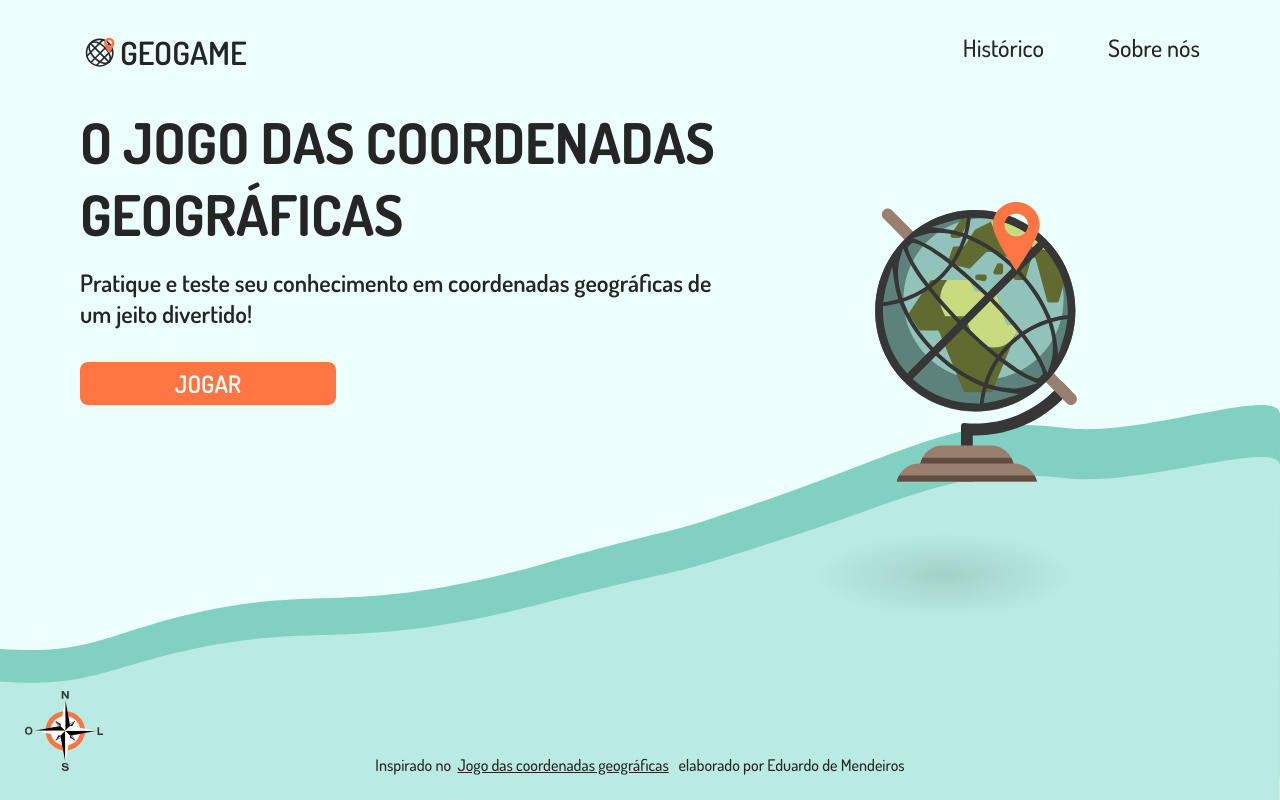
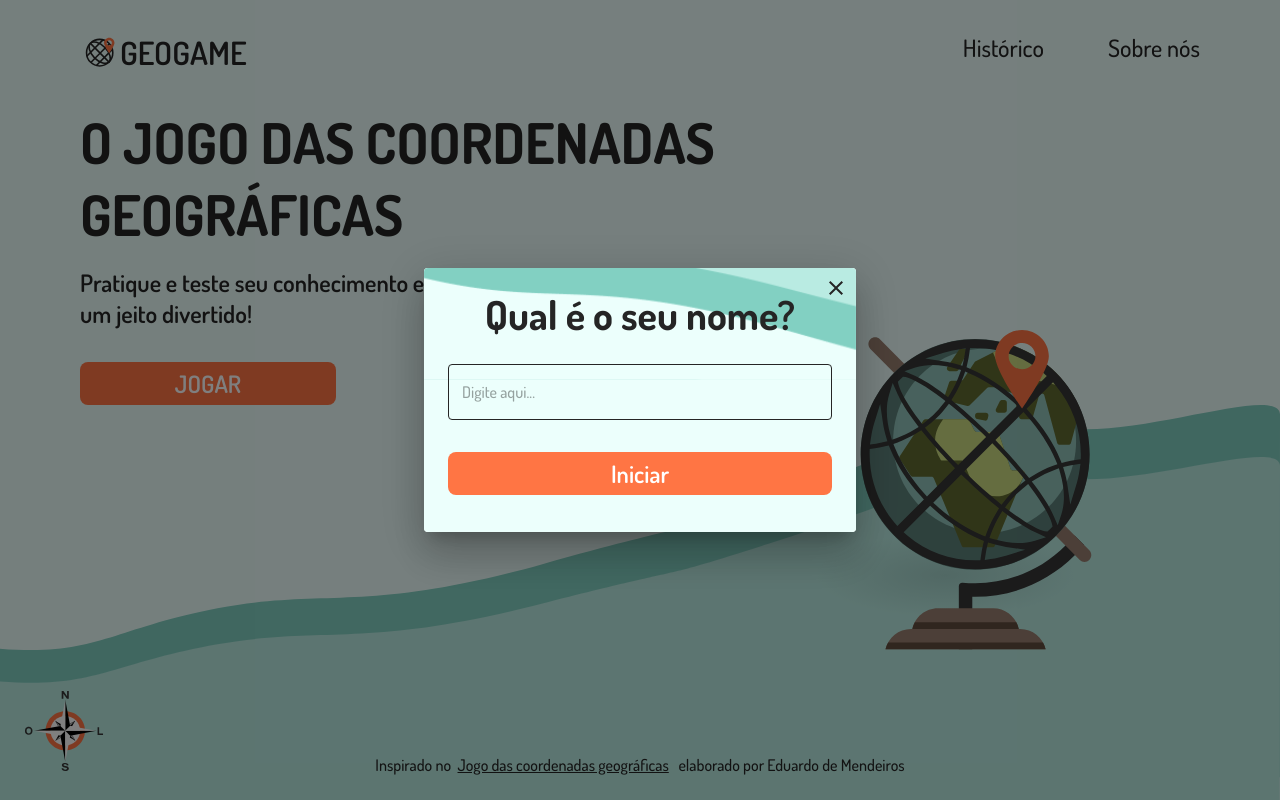
Before and after one commit to vinniciusJ/geogame-frontend, a Next.js app: page / in a window 1280 px wide. Both pictures are taken after a click on the button "JOGAR". Built offline with nearby package versions, Linux system fonts and the light colour scheme.

Commit message:
feat: added user context

```diff
--- a/package.json
+++ b/package.json
@@ -11,11 +11,13 @@
   "dependencies": {
     "@emotion/react": "^11.10.0",
     "@emotion/styled": "^11.10.0",
+    "@mui/icons-material": "^5.8.4",
     "@mui/material": "^5.9.3",
     "axios": "^0.27.2",
     "next": "12.2.3",
     "react": "18.2.0",
     "react-dom": "18.2.0",
+    "react-hook-form": "^7.34.0",
     "recoil": "^0.7.4"
   },
   "devDependencies": {
--- a/pages/_app.tsx
+++ b/pages/_app.tsx
@@ -4,14 +4,17 @@ import { CssBaseline } from '@mui/material'
 
 import Container from '../src/components/Container'
 import theme from '../src/theme'
+import { RecoilRoot } from 'recoil'
 
 function MyApp({ Component, pageProps }: AppProps) {
 	return (
 		<ThemeProvider theme={theme}>
 			<CssBaseline />
-			<Container>
-				<Component {...pageProps} />
-			</Container>
+			<RecoilRoot>
+				<Container>
+					<Component {...pageProps} />
+				</Container>
+			</RecoilRoot>
 		</ThemeProvider>
   	)
 }
--- a/pages/index.tsx
+++ b/pages/index.tsx
@@ -1,12 +1,42 @@
-import React from 'react'
+import React, { useCallback } from 'react'
 
-import { Typography, Stack, Box, Link, Grid, Button } from '@mui/material'
+import { Typography, Stack, Box, Link, Grid, Button, TextField, useTheme } from '@mui/material'
+import { Controller, useForm } from 'react-hook-form'
 
 import Header from '../src/components/Header'
 import Image from 'next/image'
 import Head from 'next/head'
+import Modal, { useModal } from '../src/components/Modal'
+import useUser from '../src/hooks/useUser'
+import { useRouter } from 'next/router'
+
+interface IUser{
+	user: string
+}
 
 const Home = () => {
+	const [ user, setUser ] = useUser()
+
+	const theme = useTheme()
+
+	const { control, handleSubmit, formState: { errors } } = useForm<IUser>({
+		defaultValues: {
+			user: ''
+		}
+	})
+
+	const router = useRouter()
+	const startGameModal = useModal()
+
+	const openStartGameModal = useCallback(() => startGameModal.current?.openModal(), [ startGameModal ])
+
+	const startGame = useCallback((data: IUser) => {
+		setUser(data.user)
+
+		router.push('/game')
+	// eslint-disable-next-line react-hooks/exhaustive-deps
+	}, [])
+
 	return (
 		<>
 			<Head>
@@ -32,18 +62,18 @@ const Home = () => {
 
 					<Grid container columns={7} spacing={4}>
 						<Grid item xs={3}>
-							<Button>Jogar</Button>
+							<Button onClick={openStartGameModal}>JOGAR</Button>
 						</Grid>
 					</Grid>
 				</Grid>
 
 				<Grid item xs={5}>
-					<Stack mt={12}>
+					<Stack mt={28}>
 						<Image
 							src='/globe.svg'
 							alt='Mapa mundi'
-							width={208}
-							height={280}
+							width={theme.spacing(40)}
+							height={theme.spacing(40)}
 						/>
 					</Stack>
 				</Grid>
@@ -85,6 +115,42 @@ const Home = () => {
 					elaborado por Eduardo de Mendeiros
 				</Typography>
 			</Stack>
+
+			<Modal ref={startGameModal}>
+				<Typography
+					textAlign='center'
+					fontSize={40}
+					fontWeight={700}
+					mb={3}
+
+				>
+					Qual é o seu nome?
+				</Typography>
+
+				<form onSubmit={handleSubmit(startGame)}>
+
+					<Stack gap={4}>
+						<Controller
+							control={control}
+							name='user'
+							rules={{ required: true }}
+							render={({ field }) => (
+								<TextField
+									{...field}
+									 placeholder='Digite aqui...'
+									sx={{ w: '100%' }}
+									error={!!errors.user}
+									helperText={errors.user && 'Campo obrigatório'}
+								/>
+							)}
+						/>
+
+						<Button type='submit'>Iniciar</Button>
+					</Stack>
+
+
+				</form>
+			</Modal>
 		</>
 	)
 }
--- a/src/components/Modal/index.tsx
+++ b/src/components/Modal/index.tsx
@@ -1,6 +1,7 @@
-import React, { forwardRef, useCallback, useImperativeHandle, useState } from 'react'
-import { Portal, Modal as ModalContainer, Box } from '@mui/material'
+import React, { forwardRef, useCallback, useImperativeHandle, useRef, useState } from 'react'
+import { Portal, Modal as ModalContainer, Box, Dialog, DialogContent, Stack, IconButton } from '@mui/material'
 
+import CloseIcon from '@mui/icons-material/Close';
 interface ModalMethods{
     openModal: () => void
     closeModal: () => void
@@ -24,26 +25,42 @@ const Modal: React.ForwardRefRenderFunction<ModalMethods, Props> = ({ children }
 
     return (
         <Portal container={document.body}>
-            <ModalContainer
+            <Dialog
                 open={isOpened}
                 onClose={closeModal}
             >
-                <Box
-                    sx={{
-                        w: '100%',
-                        h: '100%',
+                <DialogContent
+                    sx={ theme => ({
+                        position: 'relative',
+                        minWidth: `${theme.spacing(54)} !important`,
+                        minHeight: `${theme.spacing(33)} !important`,
                         backgroundSize: '100%',
                         backgroundRepeat: 'no-repeat',
                         backgroundFixed: 'fixed',
                         backgroundImage: "url('/reverse-bg.svg')",
-                        backgroundPosition: '0% 0%'
-                    }}
+                        backgroundPosition: '0% 0%',
+                        backgroundColor: theme.palette.geogame['green-100']
+                    })}
                 >
+                    <Box
+                        sx={{
+                            position: 'absolute',
+                            top: 0,
+                            right: 0,
+                        }}
+                    >
+                        <IconButton onClick={closeModal}>
+                            <CloseIcon sx={{ fill: '#252525' }}/>
+                        </IconButton>
+                    </Box>
+
                     { children }
-                </Box>
-            </ModalContainer>
+                </DialogContent>
+            </Dialog>
         </Portal>
     )
 }
 
+export const useModal = () => useRef<ModalMethods>(null)
+
 export default forwardRef(Modal)
--- /dev/null
+++ b/src/context/index.tsx
@@ -0,0 +1,6 @@
+import { atom } from 'recoil'
+
+export const user = atom<string>({
+	key: 'user',
+	default: ''
+})
--- /dev/null
+++ b/src/hooks/useUser.ts
@@ -0,0 +1,6 @@
+import { useRecoilState } from 'recoil'
+import { user as userAtom } from '../context/'
+
+const useUser = () => useRecoilState(userAtom)
+
+export default useUser
--- a/src/theme.ts
+++ b/src/theme.ts
@@ -6,6 +6,7 @@ declare module '@mui/material/styles/createPalette' {
 		geogame: {
 			'black-100': React.CSSProperties['color'],
 			'orange-500': React.CSSProperties['color'],
+			'orange-800': React.CSSProperties['color'],
 			'green-100': React.CSSProperties['color'],
 			'green-200': React.CSSProperties['color'],
 		}
@@ -14,6 +15,7 @@ declare module '@mui/material/styles/createPalette' {
 		geogame: {
 			'black-100': React.CSSProperties['color'],
 			'orange-500': React.CSSProperties['color'],
+			'orange-800': React.CSSProperties['color'],
 			'green-100': React.CSSProperties['color'],
 			'green-200': React.CSSProperties['color'],
 			'green-300': React.CSSProperties['color'],
@@ -29,7 +31,8 @@ const theme = createTheme({
 			'green-100': '#ECFFFC',
 			"green-200": '#B9EBE2',
 			"green-300": '#82D0C2',
-			"orange-500": '#FF7544'
+			"orange-500": '#FF7544',
+			"orange-800": '#E14D1E'
 		}
 	},
 	typography: {
@@ -67,7 +70,31 @@ const theme = createTheme({
 					width: '100%',
 					color: '#FFF',
 					background: '#FF7544',
-					borderRadius: '8px'
+					borderRadius: '8px',
+					textTransform: 'none',
+					'&:hover': {
+						background: '#F18E6B'
+					}
+				}
+			}
+		},
+		MuiTextField: {
+			styleOverrides: {
+				root: {
+					'& fieldset': {
+						border: 'solid 1px #252525'
+					},
+					'& .Mui-focused fieldset': {
+						border: 'solid 1px #82D0C2 !important',
+					},
+					'& .Mui-error fieldset': {
+						border: 'solid 1px #E14D1E !important',
+					},
+					'& .MuiFormHelperText-root': {
+						color: '#E14D1E',
+						marginLeft: 0,
+						fontSize: '1rem !important'
+					}
 				}
 			}
 		}
```
Also changed, not shown: 1 other file (tests, documents, lock files or other folders).
